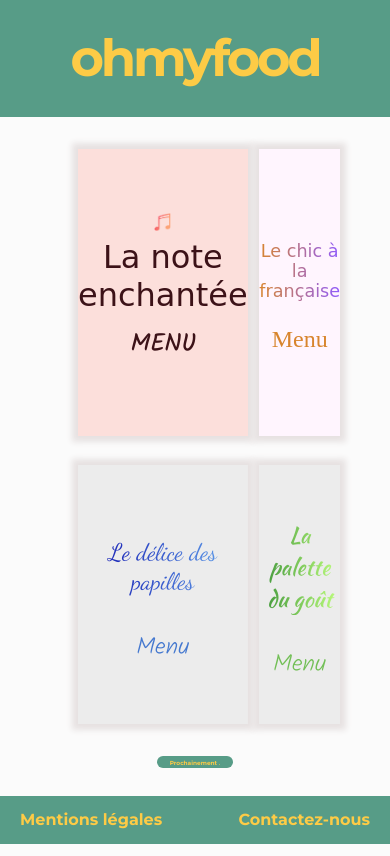
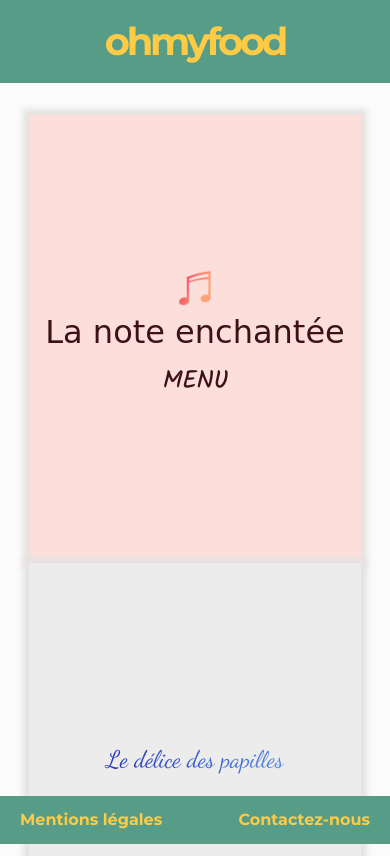
Before and after one commit to FranckVally/ohmyfood, a plain HTML site: page index.html in a window 390 px wide. Shown: the top 856 px of the page. Drawn offline with Linux system fonts and the light colour scheme; a web font is replaced by a local one.

Commit message:
debut query

```diff
--- a/css/main.css
+++ b/css/main.css
@@ -3,7 +3,11 @@ body {
    margin: 0;
 
    }
-
+   a, a:hover, a:visited, a:active
+   {
+     color:#fdcb46;
+     text-decoration:none;
+   }
 header {
 
   display: flex;
@@ -53,7 +57,7 @@ footer {
   grid-template-columns:1fr 1fr;
   grid-gap: 5%;
   grid-template-rows: 1fr 1fr;
-  max-width: 60%;
+  max-width: 65%;
   padding-top: 2rem;
   padding-bottom: 2rem;
   margin: auto;
@@ -65,10 +69,6 @@ footer {
 
 
 /* items */
-
-
-
-
 
 .note{
   grid-column-start: 1;
@@ -114,7 +114,7 @@ footer {
   -moz-box-shadow: 0px 0px 6px 6px #e7e2e2;
   background-color: rgb(236, 236, 236);
   text-align: center;
-
+  padding: 4rem 0rem 4rem;
 
   }
 
@@ -147,7 +147,7 @@ footer {
   -moz-box-shadow: 0px 0px 6px 6px #e7e2e2;
   background-color: #fff5fe;
   text-align: center;
-
+  padding: 4rem 0rem 4rem;
   }
 
   .chic p {
@@ -179,7 +179,7 @@ footer {
   -moz-box-shadow: 0px 0px 6px 6px #e7e2e2;
   background-color: rgb(236, 236, 236);
   text-align: center;
-
+  padding: 4rem 0rem 4rem;
 
   }
 
@@ -206,7 +206,7 @@ footer {
 
 .soon{
     display: flex;
-
+    margin-top: 2rem;
   }
 
 
@@ -275,41 +275,50 @@ margin: 0px auto;
 
 @media screen and (max-width: 767px) {
 
-  @viewport {
-    width: device-width; /* largeur du viewport */
 
+  header {
+
+    letter-spacing: -0.2rem;
+    line-height: 2rem;
+    font-family: "Montserrat", sans-serif;
+    font-size: 1.2rem;
+
+   }
 
 
 
   .grid-1 {
    display: block;
-
+   max-width: 85%;
   }
-
-.soon{
-  grid-column-start: 3;
-  grid-column-end:span 2;
-  grid-row-start:4;
-  display: flex;
-  margin: auto;
-
-}
 
 
 
-.soon p {
-display: inline-block;
-text-align: center;
-padding: 0.5em;
-font-family: "Montserrat", sans-serif;
-color: #FDCB46;
-font-size: 2vw;
-background-color: #579C87;
-border-radius: 10px;
-height: 2em;
-width: 20vw;
-margin: 0px auto;
+/* menu  */
+
+.note{
+  height: 20rem;
 }
 
+.notemusic{
+  max-width: 10%;
+    }
 
-        }
+}
+.delice{
+   height: 20rem;
+  }
+
+
+.delice p {
+    font-size: 1.5em;
+ }
+
+.chic{
+  height: 20rem;
+}
+
+.palette{
+  height: 20rem;
+}
+}
--- a/css/styles.css
+++ b/css/styles.css
@@ -1,6 +1,8 @@
 body {
     margin: 0px;
   }
+
+
 
 header {
   background-color: #579C87;
@@ -17,6 +19,11 @@ header h1 {
 
   }
 
+  a, a:hover, a:visited, a:active
+  {
+    color:#fdcb46;
+    text-decoration:none;
+  }
 
 .conteneur{
   width: 90%;
--- a/index.html
+++ b/index.html
@@ -33,7 +33,8 @@
 
     <!-- header -->
     <header>
-        <h1>ohmyfood</h1>
+        <h1><a href="https://franck-vally.github.io/ohmyfood/"> ohmyfood</a></h1>
+
     </header>
 
     <section class="grid-1">
@@ -80,7 +81,7 @@
 
     <!-- footer -->
     <footer>
-        <a class="footer__left" href="" target="_blank">Mentions légales</a>
+        <a class="footer__left" href=https://franck-vally.github.io/ target="_blank">Mentions légales</a>
         <a class="footer__right" href="mailto:franck.vally@laposte.net">Contactez-nous</a>
     </footer>
 
```
